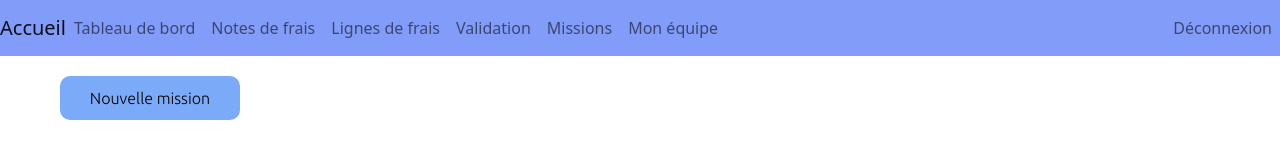
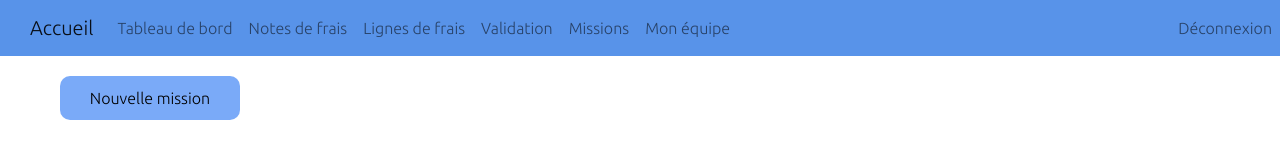
Before and after one commit to Aline-G/GL-front, an Angular app: page /manager/mission in a window 1280 px wide. Shown: the top 153 px of the page. Built offline with nearby package versions, Linux system fonts and the light colour scheme; no server answers.

Commit message:
home slip fixed and changed the validation button

```diff
--- a/src/app/home-screen/home-slip/home-slip.component.html
+++ b/src/app/home-screen/home-slip/home-slip.component.html
@@ -16,7 +16,7 @@
 
 <div class="navbar" role="navigation">
   <div class="container-fluid">
-      <nav class="navbar navbar-expand-lg navbar-light fixed-top" style = "background-color: rgba(77, 114, 247,1)">
+      <nav class="navbar navbar-expand-lg navbar-light fixed-top" style = "background-color:rgba(88, 147, 233,1)">
 
         <a class="navbar-brand" href="#">Accueil</a>
 
@@ -42,6 +42,10 @@
             <li class="nav-item">
               <a class="nav-link">Lignes de frais</a>
             </li>
+          </ul>
+        </div>
+        <div class="d-flex align-items-center">
+          <ul class="navbar-nav mr-auto">
             <li class="nav-item">
               <a class="nav-link" href="#">Déconnexion</a>
             </li>
--- a/src/app/home-view-expense-bills/pop-up-view/pop-up-view.component.css
+++ b/src/app/home-view-expense-bills/pop-up-view/pop-up-view.component.css
@@ -0,0 +1,9 @@
+#valid{
+  justify-content: center;
+  align-content: center;
+}
+
+#btn{
+  margin-left: 40%;
+  margin-right: 40%;
+}
--- a/src/app/home-view-expense-bills/pop-up-view/pop-up-view.component.html
+++ b/src/app/home-view-expense-bills/pop-up-view/pop-up-view.component.html
@@ -18,11 +18,9 @@
 
   <div class="modal-header">
     <div>
-      <h4 class="modal-title"> Nom : {{expenseBill.name}}</h4>
       <h4 class="modal-title"> Total : {{expenseBill.amount}}</h4>
     </div>
     <div>
-      <h4 class="modal-title"> Description de la note : {{expenseBill.description}}</h4>
       <h4 class="modal-title"> Etat de la note : {{expenseBill.state}}</h4>
     </div>
 
@@ -74,18 +72,8 @@
           </tbody>
         </table>
       </div>
-      <div class="row">
-        <div class =col-2>
-        </div>
-        <div class =col-4>
-          <h5> Demander la validation de la note : </h5>
-        </div>
-
-        <div class =col-1>
-          <button mat-raised-button  (click)="onClickEvent()">
-            <mat-icon>done</mat-icon>
-          </button>
-        </div>
+      <div class="row" id="btn">
+          <button class="mat-raised-button" id="valid" (click)="onClickEvent()">Envoie pour validation</button>
       </div>
     </div>
 
--- a/src/app/validation/validation-navbar/validation-navbar.component.css
+++ b/src/app/validation/validation-navbar/validation-navbar.component.css
@@ -0,0 +1,7 @@
+.navbar-brand{
+  margin-left: 30px;
+}
+
+* {
+  font-family: 'Ubuntu', sans-serif;
+}
--- a/src/app/validation/validation-navbar/validation-navbar.component.html
+++ b/src/app/validation/validation-navbar/validation-navbar.component.html
@@ -3,8 +3,8 @@
 
 <div class="navbar" role="navigation">
   <div class="container-fluid">
-    <nav class="navbar navbar-expand-lg navbar-light fixed-top" style = "background-color: rgba(77, 114, 247,0.7)">
-      <a class="navbar-brand m-auto" href="#">Accueil</a>
+    <nav class="navbar navbar-expand-lg navbar-light fixed-top" style = "background-color: rgba(88, 147, 233,1)">
+      <a class="navbar-brand " href="#">Accueil</a>
 
       <!--
       <a class="navbar-brand" href="#">
```
